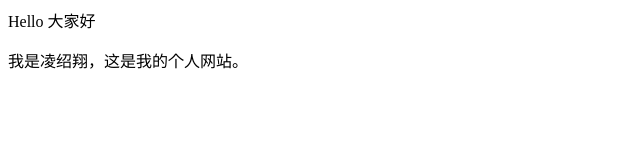
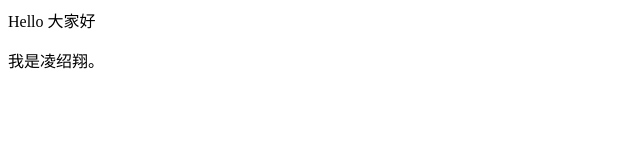
Before and after one commit to lingshaoxiang/lingshaoxiang.github.io, a plain HTML site: page index.html in a window 1280 px wide. Shown: the whole page, without its empty margins (0-640 px from the left). Drawn offline with Linux system fonts and the light colour scheme.

Commit message:
Update index.html

```diff
--- a/index.html
+++ b/index.html
@@ -1,2 +1,2 @@
 <p>Hello 大家好</p>
-<p>我是凌绍翔，这是我的个人网站。 </p>
+<p>我是凌绍翔。 </p>
```
